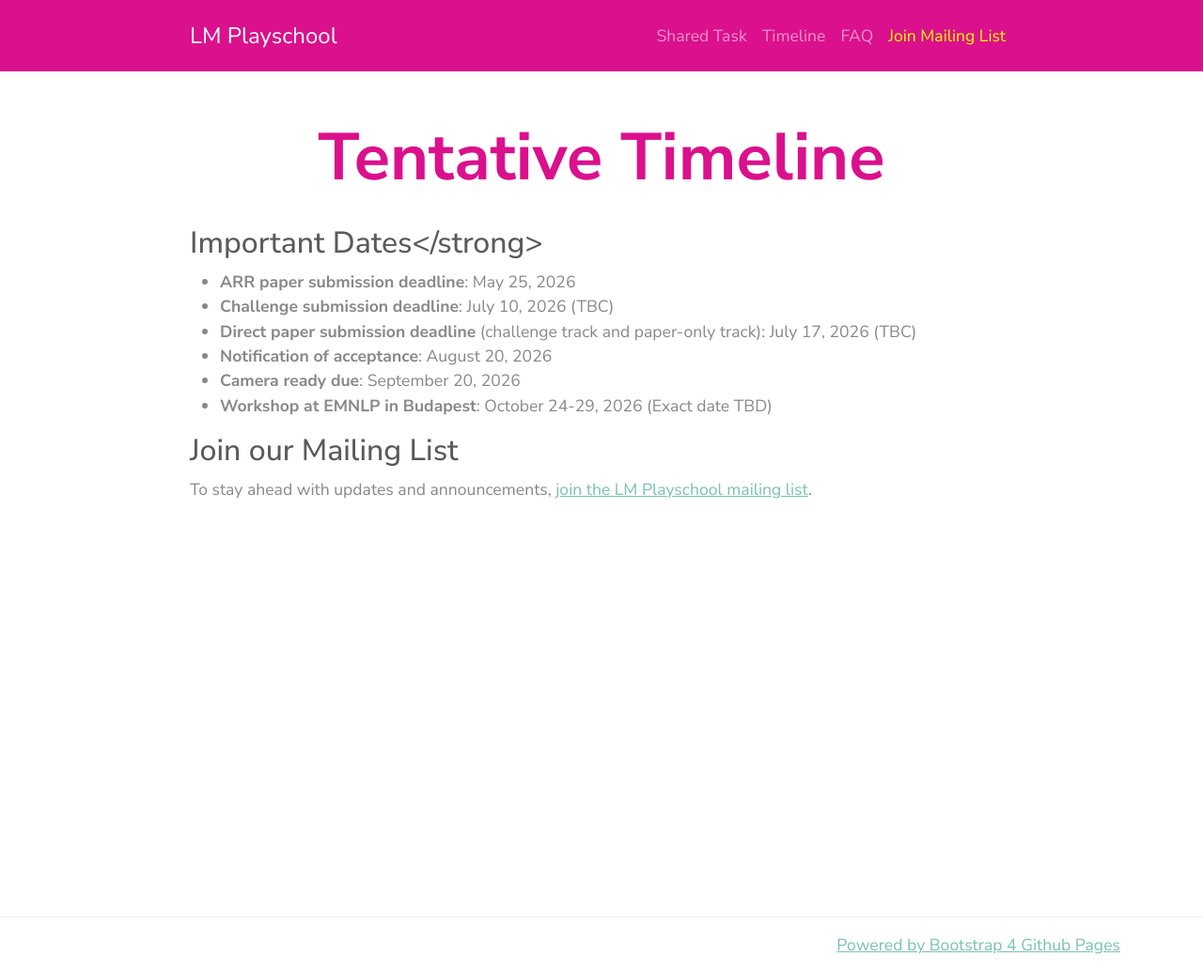
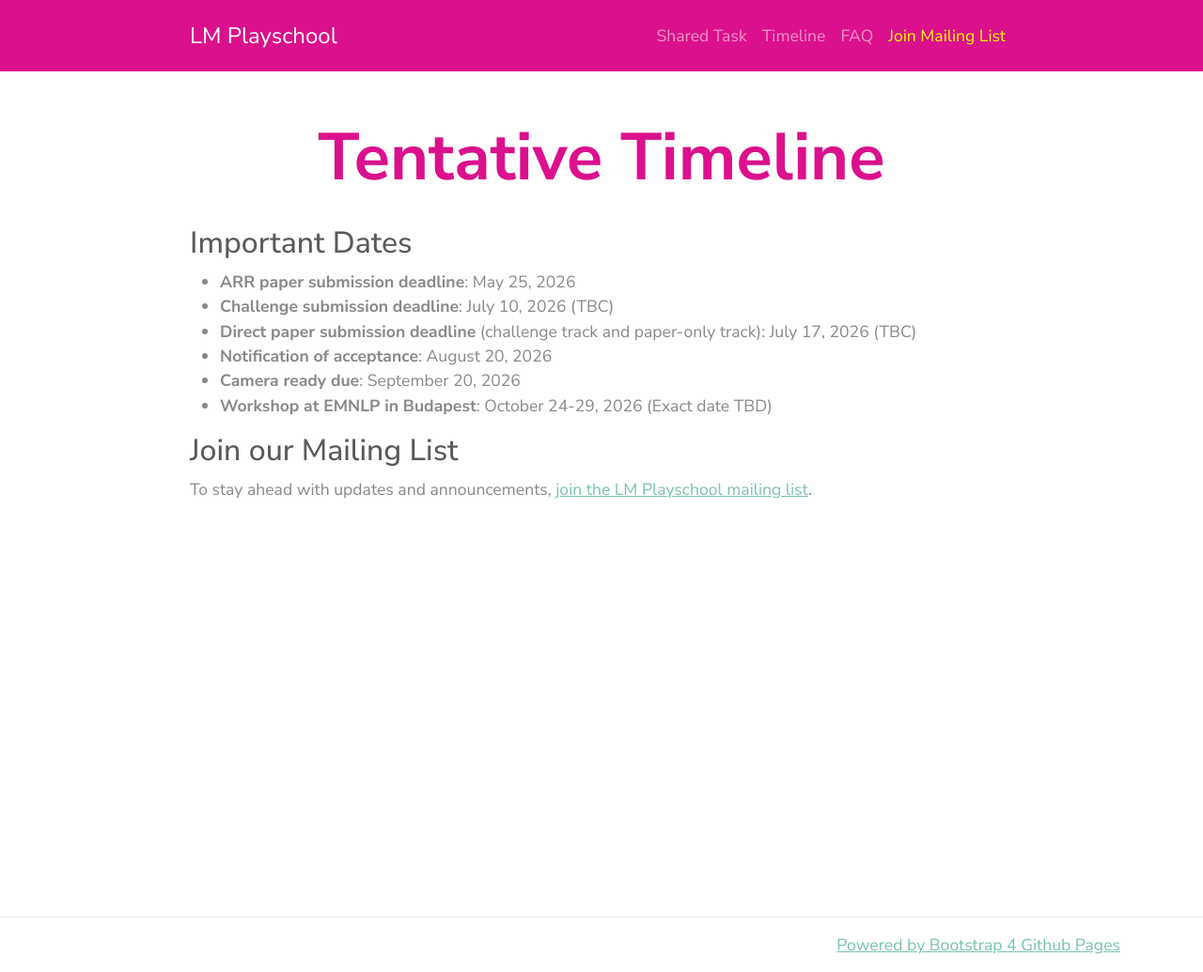
Before and after one commit to lm-playschool/lm-playschool.github.io, a Jekyll site: the page built from timeline.md, in a window 1280 px wide. Shown: the whole page at 94% size. Built offline with Jekyll 4.4.1, drawn with Linux system fonts in a browser that asks for light colours; our own code applies the rules of GitHub Pages for plain Markdown files.

Commit message:
Fix formatting of Important Dates section in timeline.md

```diff
--- a/timeline.md
+++ b/timeline.md
@@ -2,7 +2,7 @@
 layout: timeline
 ---
 
-## Important Dates</strong>
+## Important Dates
 
 <ul>
 <li><strong>ARR paper submission deadline</strong>: May 25, 2026</li>
```
